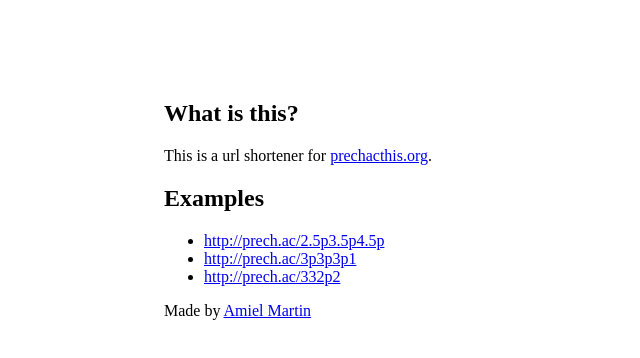
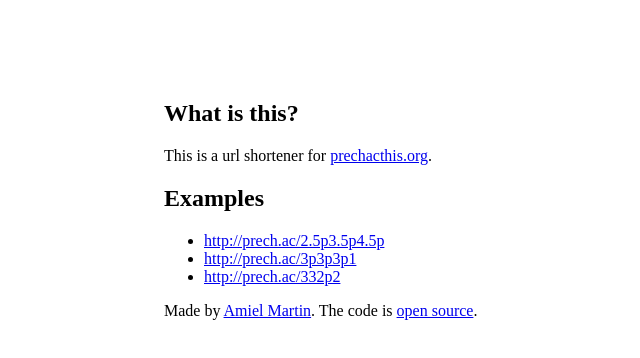
Before and after one commit to prechac/prech.ac, a plain HTML site: page public/index.html in a window 1280 px wide. Shown: the whole page, without its empty margins (26-666 px from the left). Drawn offline with Linux system fonts and the light colour scheme.

Commit message:
Link to code

```diff
--- a/public/index.html
+++ b/public/index.html
@@ -20,7 +20,7 @@
         <li><a href="http://prech.ac/332p2">http://prech.ac/332p2</a></li>
       </ul>
 
-      <footer>Made by <a href='http://amielmartin.com'>Amiel Martin</a></footer>
+      <footer>Made by <a href='http://amielmartin.com'>Amiel Martin</a>. The code is <a href="http://github.com/amiel/prech.ac">open source</a>.</footer>
 
     </section>
   </body>
```
